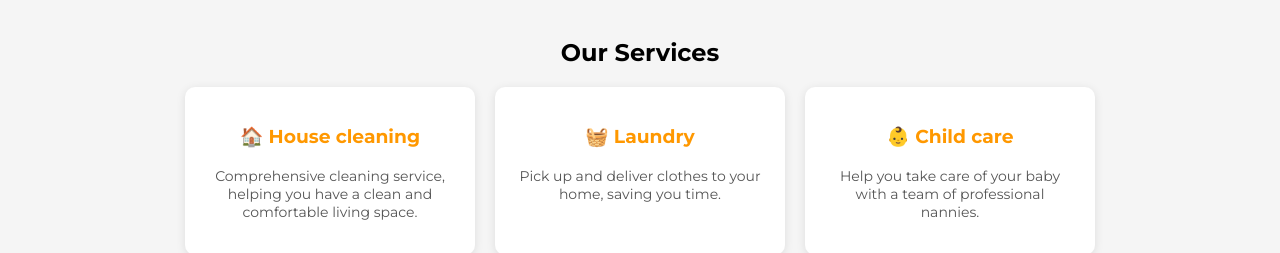
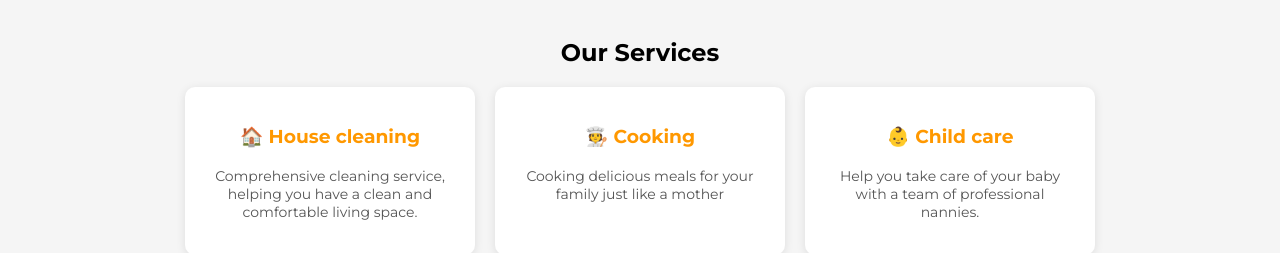
Before and after one commit to saintsl4y3r/intro_monkey5, a React (Create React App) app: page /#/ in a window 1280 px wide. Shown: the part 4020-4273 px from the top of the page. Built offline with nearby package versions, Linux system fonts and the light colour scheme; the HTML template or start-up script is replaced by a standard one.

Commit message:
update service v2

```diff
--- a/src/components/Services.js
+++ b/src/components/Services.js
@@ -11,8 +11,8 @@ function Services() {
           <p>Comprehensive cleaning service, helping you have a clean and comfortable living space.</p>
         </div>
         <div className="service-item">
-          <h3>🧺 Laundry</h3>
-          <p>Pick up and deliver clothes to your home, saving you time.</p>
+          <h3>🧑‍🍳 Cooking</h3>
+          <p>Cooking delicious meals for your family just like a mother</p>
         </div>
         <div className="service-item">
           <h3>👶 Child care</h3>
```
